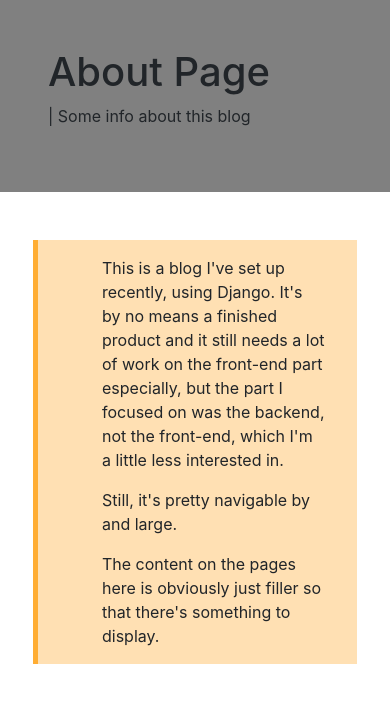
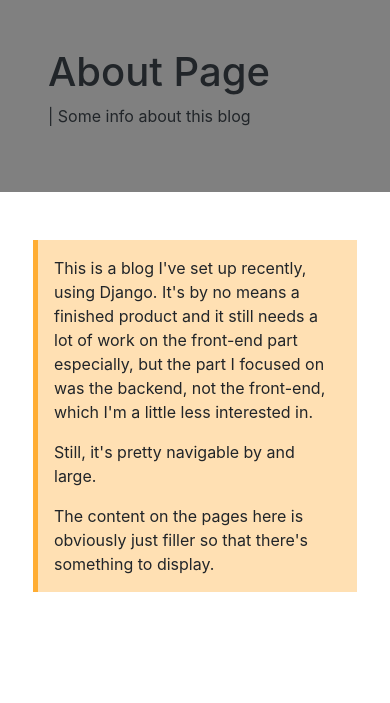
Before and after one commit to daniel71-n/django_blog, a Django app: page /about/ in a window 390 px wide. Shown: the part 56-759 px from the top of the page. Run offline with Django 3.2, Linux system fonts and the light colour scheme; some libraries are stand-ins or nearby versions.

Commit message:
Added some media queryes to reduce the amount of padding in the body of the post_detail template when viewed on a small screen

```diff
--- a/templates/basedoc.html
+++ b/templates/basedoc.html
@@ -12,6 +12,9 @@
 
 
 <style>
+
+
+
 .container-fluid{
 /*background-color: gray;
 padding: 20%;*/
@@ -91,7 +94,7 @@ list-style-type : square;
 .detail-div{
 background-color: #ffe0b3;
 padding-left: 4em;
-padding-right: 2em;
+padding-right: 4em;     /* to be overridden in a media query for phone screen size media */
 border-left: 5px #ffad33 solid;
 padding-top:1em;
 }
@@ -102,6 +105,23 @@ padding-left:3em;
 padding-bottom:3em;
 padding-top:3em;
 }
+
+/*about 800px is the size my phone's screen when held horizontally*/
+@media (min-width: 800px) {
+p{
+font-size: 18px;
+}
+}
+
+@media (max-width: 800px) {
+.detail-div{
+padding-left: 1em;
+padding-right: 1em;
+}
+}
+
+
+
 
 </style>
   </head>
```
Also changed, not shown: db.sqlite3.
